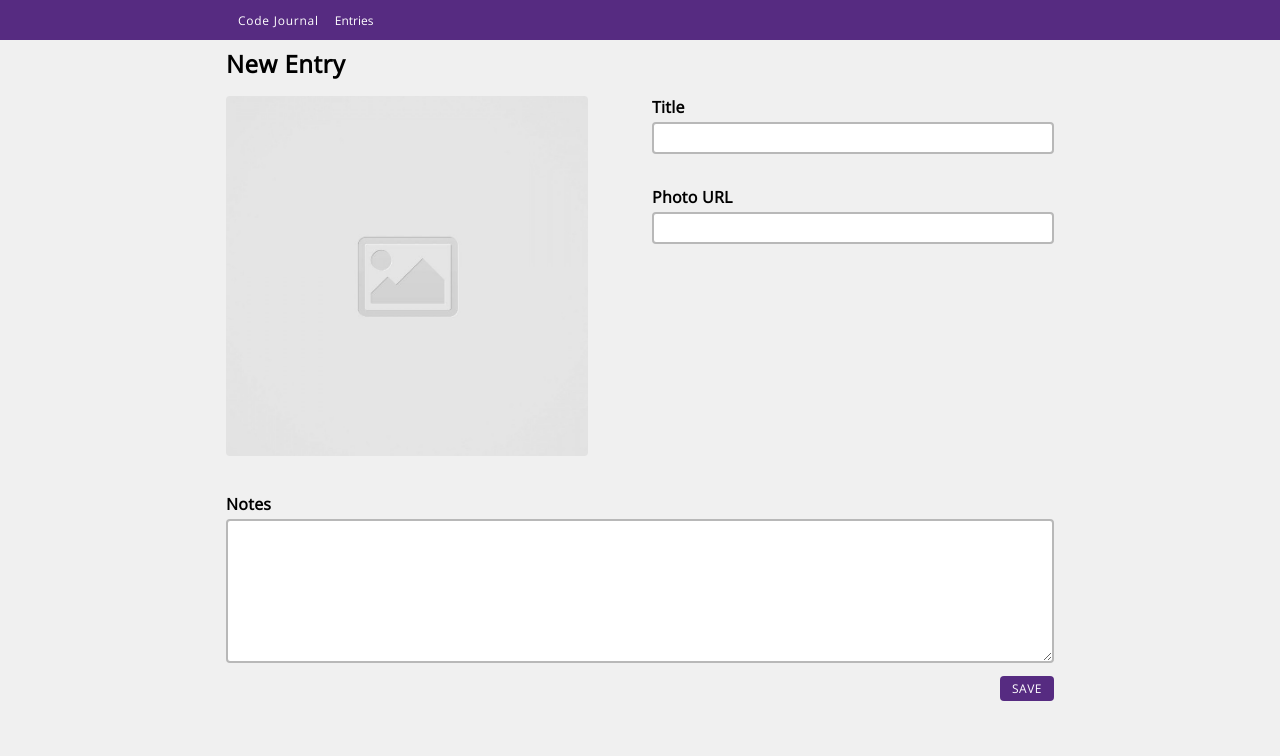
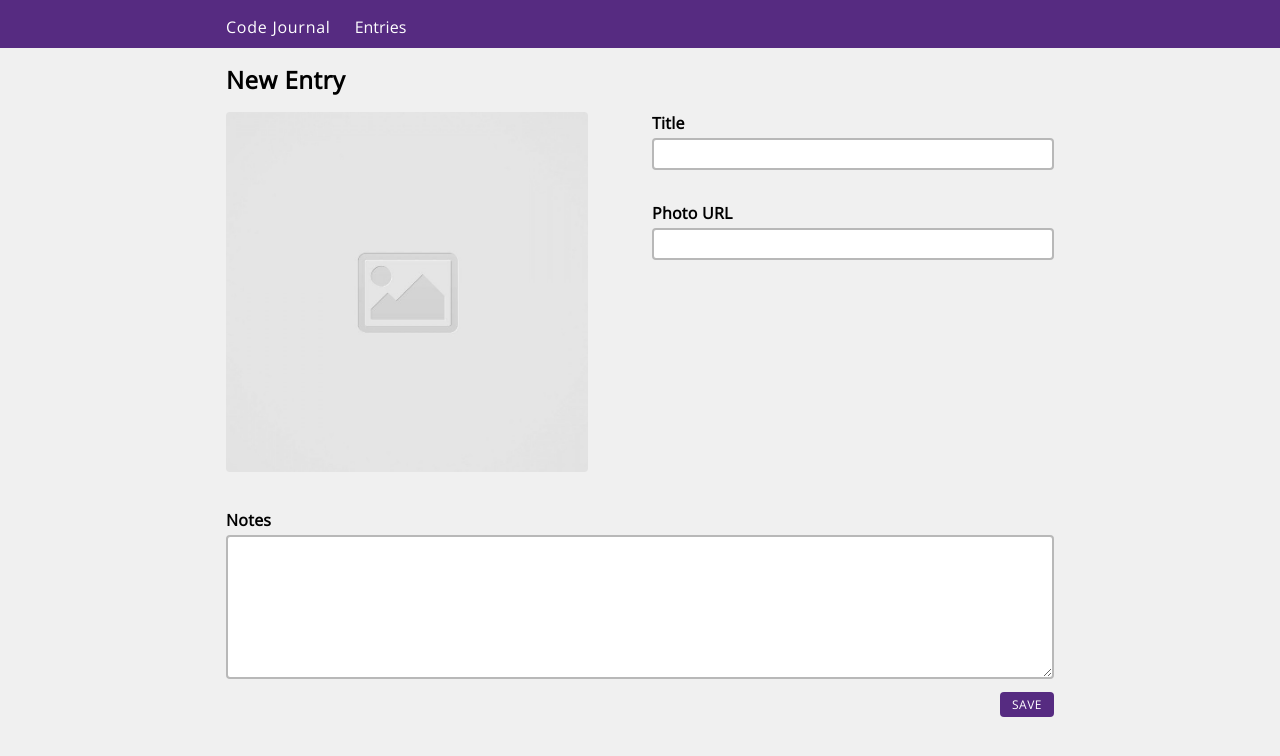
Before and after one commit to brandon-moy/code-journal, a website: page index.html in a window 1280 px wide. Drawn offline with nearby package versions, Linux system fonts and the light colour scheme.

Commit message:
Clean up all unnecessary styling.

```diff
--- a/css/styles.css
+++ b/css/styles.css
@@ -90,9 +90,21 @@ ul {
 }
 
 @media screen and (min-width: 768px) {
+  .head-background {
+    height: 3rem;
+  }
+
   .journal-head {
-    padding-left: 0.75rem;
-    font-size: 0.75em;
+    font-size: 1em;
+  }
+
+  .entries-link {
+    font-size: 1em;
+    padding-left: 1.5rem;
+  }
+
+  .entry-form {
+    padding-top: 3rem;
   }
 
   .entry-header {
```
